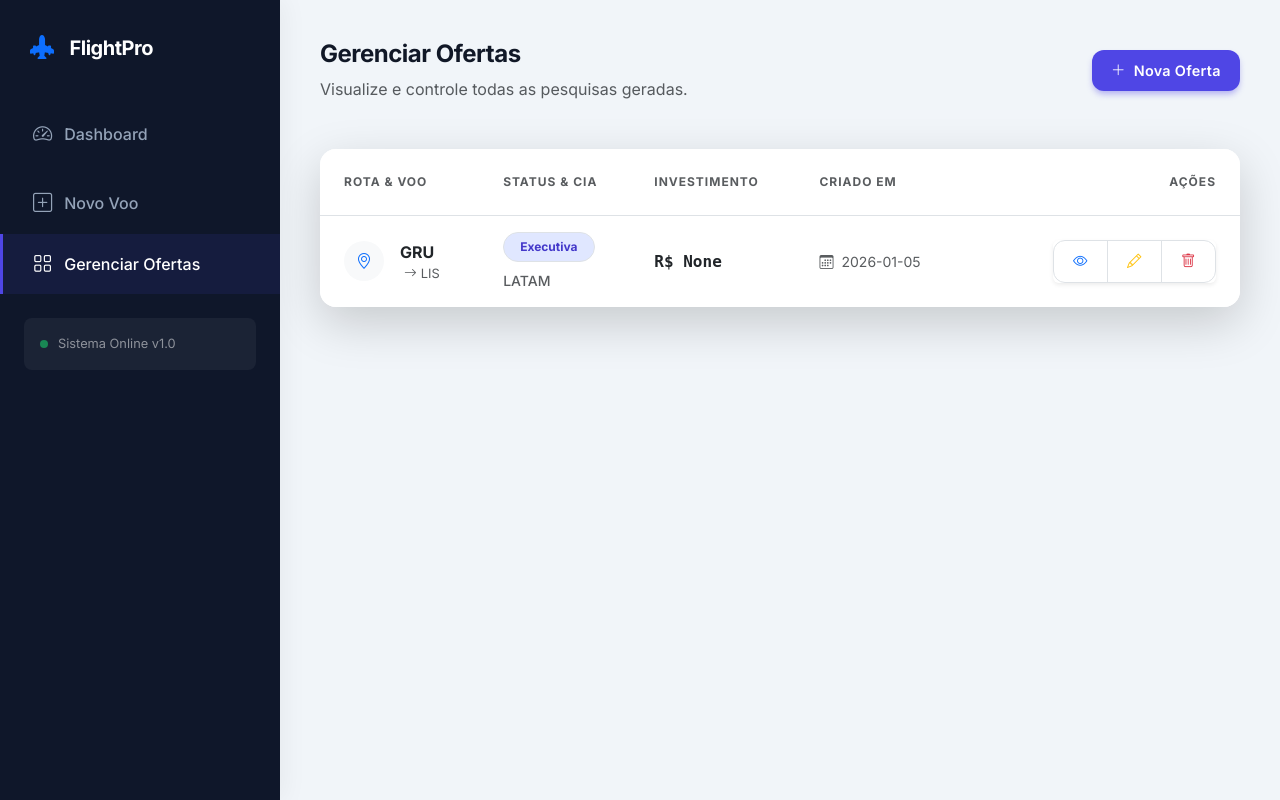
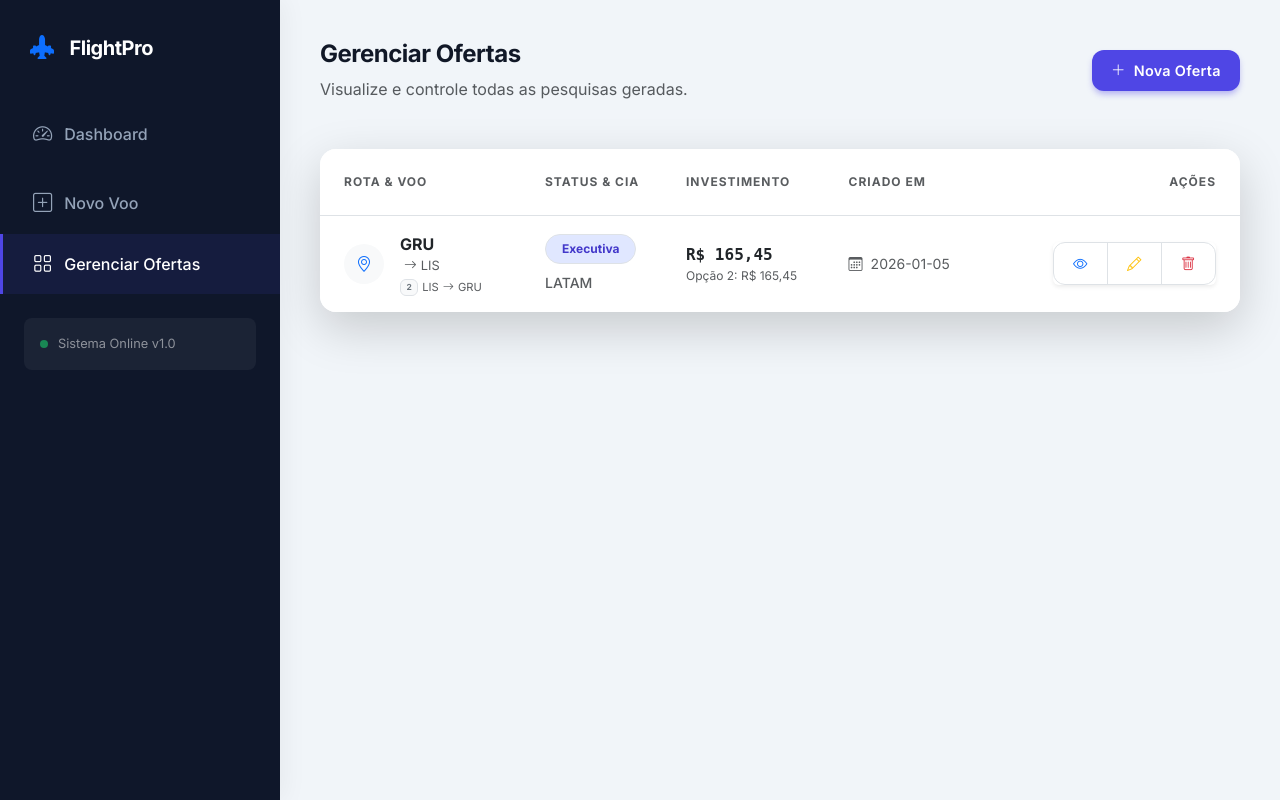
Before and after one commit to Teopheus/FlightPro, a Flask app: page /list in a window 1280 px wide. Run offline with Flask 3, Linux system fonts and the light colour scheme; a user stored in the database is signed in; data comes from the database, SQL or seed files in the repository; both versions use the stored data as it was after the commit.

Commit message:
Atualização de tela admin referente a data

```diff
--- a/app.py
+++ b/app.py
@@ -11,15 +11,14 @@ from flask_login import LoginManager, UserMixin, login_user, login_required, log
 from werkzeug.security import generate_password_hash, check_password_hash
 
 app = Flask(__name__)
-# Em produção, use uma variável de ambiente
 app.secret_key = 'segredo_super_secreto_flight_manager'
 
-# --- CONFIGURAÇÃO DE LOGIN ---
+# --- LOGIN MANAGER ---
 login_manager = LoginManager()
 login_manager.init_app(app)
 login_manager.login_view = 'login'
 
-# --- CONFIGURAÇÕES DE ARQUIVOS ---
+# --- CONFIGS ---
 DB_NAME = "database.db"
 IMAGE_FOLDER = os.path.join('static', 'generated')
 TEMPLATE_PATH = os.path.join('static', 'template_fundo.png')
@@ -28,7 +27,6 @@ FONT_REGULAR_PATH = os.path.join('static', 'fonts', 'Montserrat-Regular.ttf')
 
 os.makedirs(IMAGE_FOLDER, exist_ok=True)
 
-# Tenta configurar moeda brasileira
 try:
     locale.setlocale(locale.LC_ALL, 'pt_BR.UTF-8')
 except:
@@ -37,7 +35,7 @@ except:
     except:
         pass
 
-# --- MODELO DE USUÁRIO ---
+# --- MODELO USUÁRIO ---
 class User(UserMixin):
     def __init__(self, id, username, password):
         self.id = str(id)
@@ -55,12 +53,12 @@ def load_user(user_id):
         return User(id=data[0], username=data[1], password=data[2])
     return None
 
-# --- BANCO DE DADOS (COM MIGRAÇÃO) ---
+# --- BANCO DE DADOS (COM MIGRAÇÃO AUTO) ---
 def init_db():
     conn = sqlite3.connect(DB_NAME)
     cursor = conn.cursor()
 
-    # 1. Tabela de Pesquisas (Base)
+    # Tabela Base
     cursor.execute('''
         CREATE TABLE IF NOT EXISTS searches (
             id INTEGER PRIMARY KEY AUTOINCREMENT,
@@ -76,42 +74,36 @@ def init_db():
         )
     ''')
 
-    # 2. Migração Automática: Adiciona colunas novas se não existirem
+    # Migração: Adiciona colunas novas se não existirem
     cursor.execute("PRAGMA table_info(searches)")
     columns = [info[1] for info in cursor.fetchall()]
 
-    new_columns = [
-        ('program_1', 'TEXT'), ('cost_1', 'REAL'), ('dates_1', 'TEXT'),
-        ('program_2', 'TEXT'), ('cost_2', 'REAL'), ('dates_2', 'TEXT')
+    # Lista de colunas novas (incluindo as de origem/destino da volta)
+    new_cols = [
+        ('program_1', 'TEXT'), ('cost_1', 'TEXT'), ('dates_1', 'TEXT'),
+        ('program_2', 'TEXT'), ('cost_2', 'TEXT'), ('dates_2', 'TEXT'),
+        ('origin_2', 'TEXT'), ('destination_2', 'TEXT') # <--- NOVAS
     ]
 
-    for col_name, col_type in new_columns:
+    for col_name, col_type in new_cols:
         if col_name not in columns:
-            print(f"Migrando BD: Adicionando coluna {col_name}...")
+            print(f"Migrando BD: Criando coluna {col_name}...")
             try:
                 cursor.execute(f"ALTER TABLE searches ADD COLUMN {col_name} {col_type}")
             except Exception as e:
-                print(f"Erro ao adicionar {col_name}: {e}")
+                print(f"Erro ao migrar {col_name}: {e}")
 
-    # 3. Tabela de Usuários
-    cursor.execute('''
-        CREATE TABLE IF NOT EXISTS users (
-            id INTEGER PRIMARY KEY AUTOINCREMENT,
-            username TEXT UNIQUE,
-            password TEXT
-        )
-    ''')
+    # Tabela Usuários
+    cursor.execute('''CREATE TABLE IF NOT EXISTS users (id INTEGER PRIMARY KEY AUTOINCREMENT, username TEXT UNIQUE, password TEXT)''')
 
-    # 4. Usuário Admin Padrão
     cursor.execute("SELECT * FROM users WHERE username = 'admin'")
     if not cursor.fetchone():
-        hashed_pw = generate_password_hash('admin123')
-        cursor.execute("INSERT INTO users (username, password) VALUES (?, ?)", ('admin', hashed_pw))
+        cursor.execute("INSERT INTO users (username, password) VALUES (?, ?)", ('admin', generate_password_hash('admin123')))
 
     conn.commit()
     conn.close()
 
-# --- MOTOR DE GERAÇÃO DE IMAGEM ---
+# --- MOTOR GRÁFICO ---
 def create_image_object(data):
     try:
         img = Image.open(TEMPLATE_PATH).convert("RGB")
@@ -120,92 +112,101 @@ def create_image_object(data):
 
     draw = ImageDraw.Draw(img)
 
-    # Carregamento de Fontes
-    def load_font(path, system_alt, size):
+    def load_font(path, size):
         try: return ImageFont.truetype(path, size)
         except: return ImageFont.load_default()
 
-    font_header_sm = load_font(FONT_REGULAR_PATH, "arial.ttf", 28)
-    font_header_lg = load_font(FONT_BOLD_PATH, "arialbd.ttf", 45)
-    font_cost      = load_font(FONT_BOLD_PATH, "arialbd.ttf", 32)
-    font_dates     = load_font(FONT_BOLD_PATH, "arialbd.ttf", 24)
-    font_footer    = load_font(FONT_REGULAR_PATH, "arial.ttf", 18)
-    font_sep       = load_font(FONT_REGULAR_PATH, "arial.ttf", 20)
-    font_vagas     = load_font(FONT_REGULAR_PATH, "arial.ttf", 14)
+    # Fontes
+    font_header_sm = load_font(FONT_REGULAR_PATH, 28)
+    font_header_lg = load_font(FONT_BOLD_PATH, 45)
+    font_cost      = load_font(FONT_BOLD_PATH, 32)
+    font_dates     = load_font(FONT_BOLD_PATH, 24)
+    font_footer    = load_font(FONT_REGULAR_PATH, 18)
+    font_sep       = load_font(FONT_REGULAR_PATH, 20)
+    font_vagas     = load_font(FONT_REGULAR_PATH, 14)
 
-    color_blue, color_dark, color_grey, color_white = "#0054a6", "#333333", "#777777", "#ffffff"
+    # Cores
+    c_blue, c_dark, c_grey, c_white = "#0054a6", "#333333", "#777777", "#ffffff"
     margin_left = 50
 
-    # Dados Gerais
+    # Cabeçalho Fixo (Opção 1)
     flight_type = (data.get('flight_type') or "").upper()
     operator = (data.get('operator') or "").upper()
     origin = (data.get('origin') or "")
-    destination = (data.get('destination') or "")
+    dest = (data.get('destination') or "")
 
-    # Desenha Cabeçalho Fixo
-    draw.text((margin_left, 50), f"{flight_type} {operator}", fill=color_blue, font=font_header_sm)
-    draw.text((margin_left, 100), f"{origin} - {destination}", fill=color_blue, font=font_header_lg)
+    draw.text((margin_left, 50), f"{flight_type} {operator}", fill=c_blue, font=font_header_sm)
+    draw.text((margin_left, 100), f"{origin} - {dest}", fill=c_blue, font=font_header_lg)
 
-    # --- FUNÇÃO AUXILIAR DE DESENHO DE BLOCO ---
-    def draw_section(start_y, p_prog, p_cost, p_dates):
-        current_y = start_y
+    # --- FUNÇÃO DE BLOCO ---
+    def draw_block(start_y, prog_txt, cost_txt, dates_txt):
+        curr_y = start_y
 
         # Formata Custo
+        cost_display = cost_txt or ""
         try:
-            val = float(p_cost or 0)
-            c_fmt = locale.currency(val, grouping=True) if 'locale' in sys.modules and val > 0 else (f"R$ {val:,.2f}" if val > 0 else "")
-        except:
-            c_fmt = str(p_cost) if p_cost else ""
+            val = float(str(cost_txt).replace(',', '.'))
+            if val > 0:
+                cost_display = locale.currency(val, grouping=True) if 'locale' in sys.modules else f"R$ {val:,.2f}"
+        except: pass
 
-        programs = [x.strip() for x in (p_prog or "").split('\n') if x.strip()]
+        progs = [p.strip() for p in (prog_txt or "").split('\n') if p.strip()]
 
-        if not programs:
-            if c_fmt:
-                draw.text((margin_left, current_y), f"Custo: {c_fmt}", fill=color_dark, font=font_cost)
-                current_y += 45
+        if not progs:
+            if cost_display:
+                draw.text((margin_left, curr_y), f"Custo: {cost_display}", fill=c_dark, font=font_cost)
+                curr_y += 45
         else:
-            for i, line in enumerate(programs):
+            for i, p in enumerate(progs):
                 if i > 0:
-                    draw.text((margin_left + 20, current_y), "OU", fill=color_grey, font=font_sep)
-                    current_y += 30
+                    draw.text((margin_left + 20, curr_y), "OU", fill=c_grey, font=font_sep)
+                    curr_y += 30
 
-                text = line
-                if i == 0 and c_fmt:
-                    text += f" + {c_fmt}"
+                line = p
+                if i == 0 and cost_display:
+                    line += f" + {cost_display}"
 
-                draw.text((margin_left, current_y), text, fill=color_dark, font=font_cost)
-                current_y += 45
+                draw.text((margin_left, curr_y), line, fill=c_dark, font=font_cost)
+                curr_y += 45
 
         # Datas
-        current_y += 10
-        d_lines = (p_dates or "").split('\n')
+        curr_y += 10
+        d_lines = (dates_txt or "").split('\n')
         for l in d_lines:
             if l.strip():
-                draw.text((margin_left, current_y), l.strip().upper(), fill=color_dark, font=font_dates)
-                current_y += 35
+                draw.text((margin_left, curr_y), l.strip().upper(), fill=c_dark, font=font_dates)
+                curr_y += 35
 
-        return current_y + 40 # Retorna Y para o próximo bloco
+        return curr_y + 40
 
     # Desenha Bloco 1
-    y_pos = 200
-    y_pos = draw_section(y_pos, data.get('program_1'), data.get('cost_1'), data.get('dates_1'))
+    cursor_y = 200
+    cursor_y = draw_block(cursor_y, data.get('program_1'), data.get('cost_1'), data.get('dates_1'))
 
-    # Desenha Bloco 2 (Se existir)
+    # Desenha Bloco 2
     if data.get('program_2') or data.get('dates_2'):
-        # Verifica limite de altura para não estourar
-        if y_pos < 920:
-            y_pos = draw_section(y_pos, data.get('program_2'), data.get('cost_2'), data.get('dates_2'))
+        # Verifica se tem Rota Específica para o Bloco 2
+        orig2 = data.get('origin_2')
+        dest2 = data.get('destination_2')
+
+        if orig2 and dest2:
+            # Desenha Novo Cabeçalho de Rota
+            draw.text((margin_left, cursor_y + 10), f"{orig2} - {dest2}", fill=c_blue, font=font_header_lg)
+            cursor_y += 70 # Empurra cursor para baixo
+
+        if cursor_y < 920:
+            cursor_y = draw_block(cursor_y, data.get('program_2'), data.get('cost_2'), data.get('dates_2'))
 
     # Rodapé
-    footer_date = "Pesquisa realizada..."
+    footer_txt = "Pesquisa realizada..."
     if data.get('search_date'):
         try:
-            footer_date = datetime.strptime(data.get('search_date'), '%Y-%m-%d').strftime("Pesquisa realizada no dia %d de %B de %Y.")
+            dt = datetime.strptime(data.get('search_date'), '%Y-%m-%d')
+            footer_txt = dt.strftime("Pesquisa realizada no dia %d de %B de %Y.")
         except: pass
 
-    # Texto de aviso de vagas
-    draw.text((margin_left, 940), "Em parênteses a quantidade de vagas em cada data.", fill=color_white, font=font_vagas)
-    draw.text((margin_left, 970), footer_date, fill=color_white, font=font_footer)
+    draw.text((margin_left, 940), "Em parênteses a quantidade de vagas em cada data.", fill=c_white, font=font_vagas)
+    draw.text((margin_left, 970), footer_txt, fill=c_white, font=font_footer)
 
     return img
 
@@ -214,20 +215,17 @@ def create_image_object(data):
 @app.route('/login', methods=['GET', 'POST'])
 def login():
     if request.method == 'POST':
-        username = request.form['username']
-        password = request.form['password']
-
+        user = request.form['username']
+        pwd = request.form['password']
         conn = sqlite3.connect(DB_NAME)
         cursor = conn.cursor()
-        cursor.execute("SELECT * FROM users WHERE username = ?", (username,))
+        cursor.execute("SELECT * FROM users WHERE username = ?", (user,))
         ud = cursor.fetchone()
         conn.close()
-
-        if ud and check_password_hash(ud[2], password):
+        if ud and check_password_hash(ud[2], pwd):
             login_user(User(id=ud[0], username=ud[1], password=ud[2]))
             return redirect(url_for('dashboard'))
-        else:
-            flash('Login inválido', 'danger')
+        flash('Credenciais inválidas', 'danger')
     return render_template('login.html')
 
 @app.route('/logout')
@@ -243,32 +241,19 @@ def index():
 @app.route('/dashboard')
 @login_required
 def dashboard():
-    # Mantive lógica simples para o dashboard funcionar
-    # Usamos cost_1 como referência de valor para os KPIs
     conn = sqlite3.connect(DB_NAME)
     conn.row_factory = sqlite3.Row
     cursor = conn.cursor()
-
-    cursor.execute("SELECT COUNT(*) as t, SUM(cost_1) as v, AVG(cost_1) as a FROM searches")
-    kpis = cursor.fetchone()
-
+    cursor.execute("SELECT COUNT(*) as t FROM searches")
+    total = cursor.fetchone()['t']
     cursor.execute("SELECT destination, COUNT(*) as c FROM searches GROUP BY destination ORDER BY c DESC LIMIT 5")
-    dest = cursor.fetchall()
-
-    cursor.execute("SELECT operator, COUNT(*) as c FROM searches GROUP BY operator ORDER BY c DESC LIMIT 5")
-    airline = cursor.fetchall()
-
-    cursor.execute("SELECT strftime('%m/%Y', search_date) as m, COUNT(*) as c FROM searches WHERE search_date IS NOT NULL GROUP BY m ORDER BY search_date ASC LIMIT 6")
-    time = cursor.fetchall()
+    dest_rows = cursor.fetchall()
     conn.close()
-
     return render_template('dashboard.html',
-                           total_searches=kpis['t'] or 0,
-                           total_volume=kpis['v'] or 0,
-                           avg_ticket=kpis['a'] or 0,
-                           dest_labels=[r['destination'] for r in dest], dest_data=[r['c'] for r in dest],
-                           airline_labels=[r['operator'] for r in airline], airline_data=[r['c'] for r in airline],
-                           time_labels=[r['m'] for r in time], time_data=[r['c'] for r in time])
+                           total_searches=total, total_volume=0, avg_ticket=0,
+                           dest_labels=[r['destination'] for r in dest_rows],
+                           dest_data=[r['c'] for r in dest_rows],
+                           airline_labels=[], airline_data=[], time_labels=[], time_data=[])
 
 @app.route('/register', methods=['GET', 'POST'])
 @login_required
@@ -281,20 +266,19 @@ def register():
 
         conn = sqlite3.connect(DB_NAME)
         cursor = conn.cursor()
-        # Salva nos campos novos E nos antigos (para compatibilidade)
         cursor.execute('''
             INSERT INTO searches (
                 origin, destination, operator, flight_type, search_date, image_path,
                 program_1, cost_1, dates_1,
                 program_2, cost_2, dates_2,
-                cost, program, available_dates
-            ) VALUES (?, ?, ?, ?, ?, ?, ?, ?, ?, ?, ?, ?, ?, ?, ?)
+                origin_2, destination_2
+            ) VALUES (?, ?, ?, ?, ?, ?, ?, ?, ?, ?, ?, ?, ?, ?)
         ''', (
             d.get('origin'), d.get('destination'), d.get('operator'), d.get('flight_type'),
             d.get('search_date'), fname,
             d.get('program_1'), d.get('cost_1'), d.get('dates_1'),
             d.get('program_2'), d.get('cost_2'), d.get('dates_2'),
-            d.get('cost_1'), d.get('program_1'), d.get('dates_1') # Retrocompatibilidade
+            d.get('origin_2'), d.get('destination_2')
         ))
         conn.commit()
         conn.close()
@@ -319,14 +303,14 @@ def edit_search(id):
                 origin=?, destination=?, operator=?, flight_type=?, search_date=?, image_path=?,
                 program_1=?, cost_1=?, dates_1=?,
                 program_2=?, cost_2=?, dates_2=?,
-                cost=?, program=?, available_dates=?
+                origin_2=?, destination_2=?
             WHERE id=?
         ''', (
             d.get('origin'), d.get('destination'), d.get('operator'), d.get('flight_type'),
             d.get('search_date'), fname,
             d.get('program_1'), d.get('cost_1'), d.get('dates_1'),
             d.get('program_2'), d.get('cost_2'), d.get('dates_2'),
-            d.get('cost_1'), d.get('program_1'), d.get('dates_1'),
+            d.get('origin_2'), d.get('destination_2'),
             id
         ))
         conn.commit()
--- a/docker-compose.yml
+++ b/docker-compose.yml
@@ -6,9 +6,10 @@ services:
     ports:
       - "5000:5000"
     volumes:
-      # Persistência: O banco de dados e as imagens ficam salvos fora do container
       - ./database.db:/app/database.db
       - ./static/generated:/app/static/generated
+      - ./app.py:/app/app.py  # <--- ESSENCIAL: Espelha o código Python
+      - ./templates:/app/templates # <--- ESSENCIAL: Espelha o HTML
     environment:
       - FLASK_ENV=development
     restart: unless-stopped
--- a/templates/list.html
+++ b/templates/list.html
@@ -46,6 +46,11 @@
                                     <div class="small text-muted d-flex align-items-center" style="font-size: 0.8rem;">
                                         <i class="bi bi-arrow-right mx-1"></i> {{ search['destination'] }}
                                     </div>
+                                    {% if search['origin_2'] and search['destination_2'] %}
+                                    <div class="small text-muted d-flex align-items-center mt-1" style="font-size: 0.7rem;">
+                                        <span class="badge bg-light text-secondary border me-1">2</span> {{ search['origin_2'] }} <i class="bi bi-arrow-right mx-1"></i> {{ search['destination_2'] }}
+                                    </div>
+                                    {% endif %}
                                 </div>
                             </div>
                         </td>
@@ -70,9 +75,16 @@
                         </td>
 
                         <td class="py-3 border-bottom-0">
-                            <span class="fw-bold text-dark" style="font-family: monospace; font-size: 1rem;">
-                                R$ {{ search['cost'] }}
-                            </span>
+                            <div class="d-flex flex-column">
+                                <span class="fw-bold text-dark" style="font-family: monospace; font-size: 1rem;">
+                                    R$ {{ search['cost_1'] or search['cost'] or '0,00' }}
+                                </span>
+                                {% if search['cost_2'] %}
+                                    <small class="text-muted" style="font-size: 0.75rem;">
+                                        Opção 2: R$ {{ search['cost_2'] }}
+                                    </small>
+                                {% endif %}
+                            </div>
                         </td>
 
                         <td class="py-3 border-bottom-0">
```
Also changed, not shown: templates/register.html (+41 -10 lines), database.db, static/generated/search_20260105234552.png (added).
